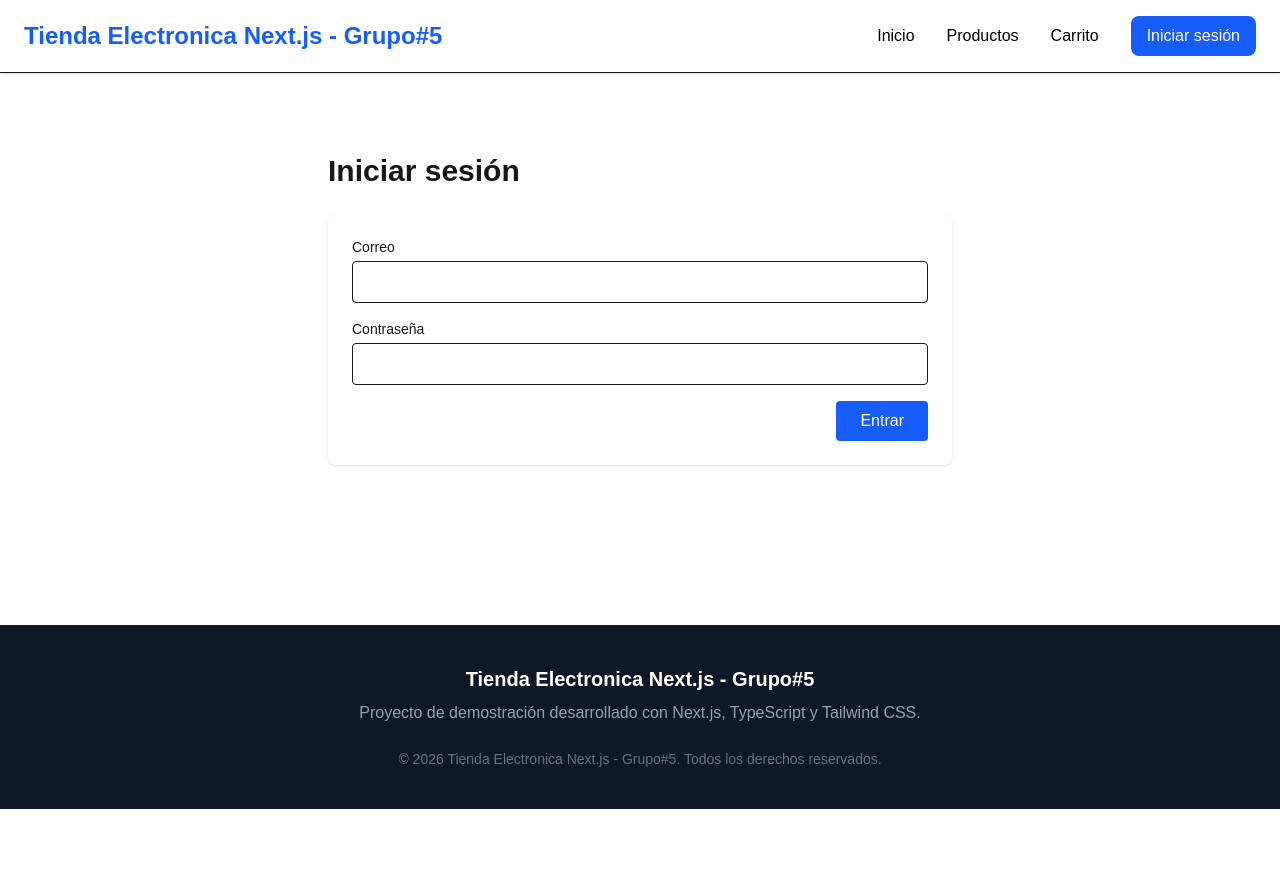
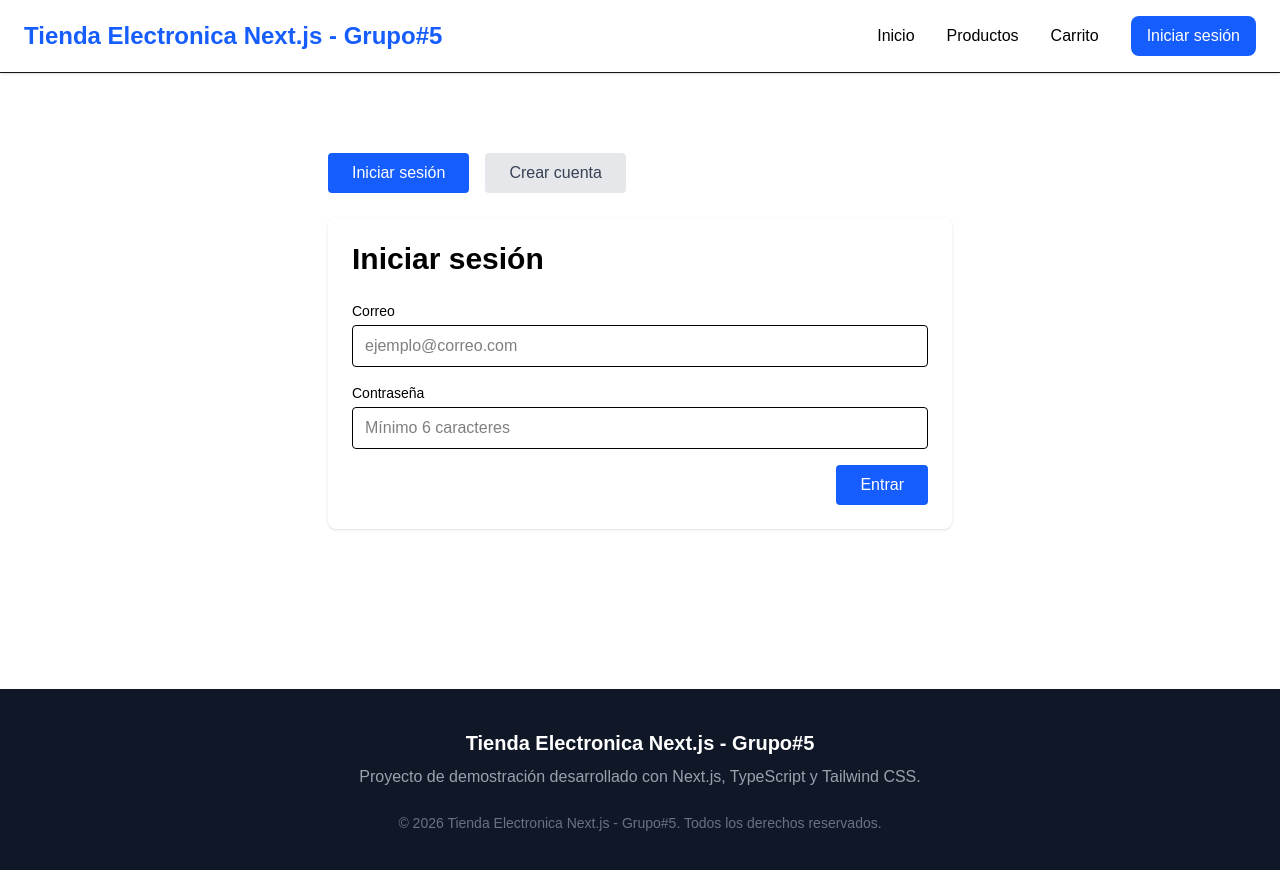
Before and after one commit to GerardoArturoGalindoGarcia/PW2-Tarea-de-investigaci-n-3P, a Next.js app in the folder aplicativo-next/: page /login in a window 1280 px wide. Shown: the top 870 px of the page. Before the commit the page ends 809 px from the top, so only its background shows below. Built offline with nearby package versions, Linux system fonts and the light colour scheme.

Commit message:
Actualizacion

```diff
--- a/aplicativo-next/app/login/page.tsx
+++ b/aplicativo-next/app/login/page.tsx
@@ -1,48 +1,313 @@
 "use client";
 
-import { useState } from "react";
+import { useState, useEffect } from "react";
 import { useRouter } from "next/navigation";
+import bcrypt from "bcryptjs";
+
+interface User {
+  nombre: string;
+  apellido: string;
+  email: string;
+  password: string;
+}
+
+interface LoggedInUser {
+  nombre: string;
+  apellido: string;
+  email: string;
+}
 
 export default function LoginPage() {
+  const [mode, setMode] = useState<"login" | "signup">("login");
   const [email, setEmail] = useState("");
   const [password, setPassword] = useState("");
+  const [nombre, setNombre] = useState("");
+  const [apellido, setApellido] = useState("");
+  const [error, setError] = useState("");
+  const [loggedUser, setLoggedUser] = useState<LoggedInUser | null>(null);
+  const [isLoaded, setIsLoaded] = useState(false);
   const router = useRouter();
 
-  function handleSubmit(e: React.FormEvent) {
+  useEffect(() => {
+    if (typeof window !== "undefined") {
+      const storedUser = localStorage.getItem("loggedInUser");
+      if (storedUser) {
+        try {
+          setLoggedUser(JSON.parse(storedUser));
+        } catch (e: unknown) {
+          localStorage.removeItem("loggedInUser");
+        }
+      }
+      setIsLoaded(true);
+    }
+  }, []);
+
+  const validateEmail = (email: string) => {
+    const emailRegex = /^[^\s@]+@[^\s@]+\.[^\s@]+$/;
+    return emailRegex.test(email);
+  };
+
+  const validatePassword = (password: string) => {
+    return password.length >= 6;
+  };
+
+  const handleSignup = async (e: React.FormEvent) => {
     e.preventDefault();
-    // Simular login guardando en localStorage
-    localStorage.setItem("user", JSON.stringify({ email }));
+    setError("");
+
+    if (!nombre.trim() || !apellido.trim() || !email.trim() || !password.trim()) {
+      setError("Todos los campos son obligatorios");
+      return;
+    }
+
+    if (!validateEmail(email)) {
+      setError("Por favor ingresa un correo válido");
+      return;
+    }
+
+    if (!validatePassword(password)) {
+      setError("La contraseña debe tener al menos 6 caracteres");
+      return;
+    }
+
+    const users: User[] = JSON.parse(localStorage.getItem("users") || "[]");
+
+    if (users.some((u) => u.email === email)) {
+      setError("Este correo ya está registrado");
+      return;
+    }
+
+    const hashedPassword = await bcrypt.hash(password, 10);
+    const newUser: User = {
+      nombre,
+      apellido,
+      email,
+      password: hashedPassword,
+    };
+
+    users.push(newUser);
+    localStorage.setItem("users", JSON.stringify(users));
+
+    alert("¡Cuenta creada exitosamente! Ahora puedes iniciar sesión.");
+    setMode("login");
+    setNombre("");
+    setApellido("");
+    setEmail("");
+    setPassword("");
+  };
+
+  const handleLogin = async (e: React.FormEvent) => {
+    e.preventDefault();
+    setError("");
+
+    if (!email.trim() || !password.trim()) {
+      setError("Correo y contraseña son obligatorios");
+      return;
+    }
+
+    if (!validateEmail(email)) {
+      setError("Por favor ingresa un correo válido");
+      return;
+    }
+
+    const users: User[] = JSON.parse(localStorage.getItem("users") || "[]");
+    const user = users.find((u) => u.email === email);
+
+    if (!user) {
+      setError("Correo o contraseña incorrectos");
+      return;
+    }
+
+    const passwordMatch = await bcrypt.compare(password, user.password);
+
+    if (!passwordMatch) {
+      setError("Correo o contraseña incorrectos");
+      return;
+    }
+
+    const loggedInUser: LoggedInUser = {
+      nombre: user.nombre,
+      apellido: user.apellido,
+      email: user.email,
+    };
+
+    localStorage.setItem("loggedInUser", JSON.stringify(loggedInUser));
+    setLoggedUser(loggedInUser);
+    alert(`¡Bienvenido ${user.nombre} ${user.apellido}!`);
     router.push("/");
+  };
+
+  const handleLogout = () => {
+    localStorage.removeItem("loggedInUser");
+    setLoggedUser(null);
+    setEmail("");
+    setPassword("");
+  };
+
+  if (!isLoaded) {
+    return null;
+  }
+
+  if (loggedUser) {
+    return (
+      <main className="max-w-2xl mx-auto px-6 py-20">
+        <div className="bg-green-50 p-6 rounded-lg shadow border border-green-200">
+          <h1 className="text-3xl font-bold mb-4 text-green-800">✓ Sesión activa</h1>
+          <div className="space-y-3">
+            <p className="text-lg">
+              <span className="font-semibold text-green-900">Usuario:</span> <span className="text-green-800">{loggedUser.nombre} {loggedUser.apellido}</span>
+            </p>
+            <p className="text-lg">
+              <span className="font-semibold text-green-900">Correo:</span> <span className="text-green-800">{loggedUser.email}</span>
+            </p>
+          </div>
+          <button
+            onClick={handleLogout}
+            className="mt-6 bg-red-600 text-white px-6 py-2 rounded hover:bg-red-700 transition"
+          >
+            Cerrar sesión
+          </button>
+        </div>
+      </main>
+    );
   }
 
   return (
     <main className="max-w-2xl mx-auto px-6 py-20">
-      <h1 className="text-3xl font-bold mb-6">Iniciar sesión</h1>
+      <div className="flex gap-4 mb-6">
+        <button
+          onClick={() => {
+            setMode("login");
+            setError("");
+            setNombre("");
+            setApellido("");
+          }}
+          className={`px-6 py-2 rounded transition ${
+            mode === "login"
+              ? "bg-blue-600 text-white"
+              : "bg-gray-200 text-gray-700 hover:bg-gray-300"
+          }`}
+        >
+          Iniciar sesión
+        </button>
+        <button
+          onClick={() => {
+            setMode("signup");
+            setError("");
+            setEmail("");
+            setPassword("");
+          }}
+          className={`px-6 py-2 rounded transition ${
+            mode === "signup"
+              ? "bg-green-600 text-white"
+              : "bg-gray-200 text-gray-700 hover:bg-gray-300"
+          }`}
+        >
+          Crear cuenta
+        </button>
+      </div>
 
-      <form onSubmit={handleSubmit} className="space-y-4 bg-white p-6 rounded-lg shadow">
+      <div className="bg-white p-6 rounded-lg shadow">
+        {error && <div className="mb-4 p-3 bg-red-100 border border-red-400 text-red-700 rounded">{error}</div>}
+
+        {mode === "login" ? (
+          <>
+            <h1 className="text-3xl font-bold mb-6 text-black">Iniciar sesión</h1>
+            <form onSubmit={handleLogin} className="space-y-4">
               <div>
-          <label className="block text-sm font-medium">Correo</label>
+                <label className="block text-sm font-medium text-black">Correo</label>
                 <input
+                  type="email"
                   value={email}
                   onChange={(e) => setEmail(e.target.value)}
-            className="mt-1 block w-full border px-3 py-2 rounded"
+                  placeholder="ejemplo@correo.com"
+                  className="mt-1 block w-full rounded border px-3 py-2 text-black focus:outline-none focus:ring-2 focus:ring-blue-500"
                 />
               </div>
 
               <div>
-          <label className="block text-sm font-medium">Contraseña</label>
+                <label className="block text-sm font-medium text-black">Contraseña</label>
                 <input
                   type="password"
                   value={password}
                   onChange={(e) => setPassword(e.target.value)}
-            className="mt-1 block w-full border px-3 py-2 rounded"
+                  placeholder="Mínimo 6 caracteres"
+                  className="mt-1 block w-full border px-3 py-2 rounded text-black focus:outline-none focus:ring-2 focus:ring-blue-500"
                 />
               </div>
 
               <div className="text-right">
-          <button className="bg-blue-600 text-white px-6 py-2 rounded">Entrar</button>
+                <button
+                  type="submit"
+                  className="bg-blue-600 text-white px-6 py-2 rounded hover:bg-blue-700 transition"
+                >
+                  Entrar
+                </button>
               </div>
             </form>
+          </>
+        ) : (
+          <>
+            <h1 className="text-3xl font-bold mb-6 text-black">Crear cuenta</h1>
+            <form onSubmit={handleSignup} className="space-y-4">
+              <div className="grid grid-cols-2 gap-4">
+                <div>
+                  <label className="block text-sm font-medium text-black">Nombre</label>
+                  <input
+                    type="text"
+                    value={nombre}
+                    onChange={(e) => setNombre(e.target.value)}
+                    placeholder="Tu nombre"
+                    className="mt-1 block w-full border px-3 py-2 rounded text-black focus:outline-none focus:ring-2 focus:ring-green-500"
+                  />
+                </div>
+
+                <div>
+                  <label className="block text-sm font-medium text-black">Apellido</label>
+                  <input
+                    type="text"
+                    value={apellido}
+                    onChange={(e) => setApellido(e.target.value)}
+                    placeholder="Tu apellido"
+                    className="mt-1 block w-full border px-3 py-2 rounded text-black focus:outline-none focus:ring-2 focus:ring-green-500"
+                  />
+                </div>
+              </div>
+
+              <div>
+                <label className="block text-sm font-medium text-black">Correo</label>
+                <input
+                  type="email"
+                  value={email}
+                  onChange={(e) => setEmail(e.target.value)}
+                  placeholder="ejemplo@correo.com"
+                  className="mt-1 block w-full border px-3 py-2 rounded text-black focus:outline-none focus:ring-2 focus:ring-green-500"
+                />
+              </div>
+
+              <div>
+                <label className="block text-sm font-medium text-black">Contraseña</label>
+                <input
+                  type="password"
+                  value={password}
+                  onChange={(e) => setPassword(e.target.value)}
+                  placeholder="Mínimo 6 caracteres"
+                  className="mt-1 block w-full border px-3 py-2 rounded text-black focus:outline-none focus:ring-2 focus:ring-green-500"
+                />
+              </div>
+
+              <div className="text-right">
+                <button
+                  type="submit"
+                  className="bg-green-600 text-white px-6 py-2 rounded hover:bg-green-700 transition"
+                >
+                  Crear cuenta
+                </button>
+              </div>
+            </form>
+          </>
+        )}
+      </div>
     </main>
   );
 }
--- a/aplicativo-next/components/FeaturedProducts.tsx
+++ b/aplicativo-next/components/FeaturedProducts.tsx
@@ -9,7 +9,7 @@ export default function FeaturedProducts() {
             </h2>
 
             <div className="grid grid-cols-1 md:grid-cols-2 lg:grid-cols-3 gap-8">
-                {products.map((producto) => (
+                {products.slice(0, 3).map((producto) => (
                     <ProductCard
                         key={producto.id}
                         id={producto.id}
--- a/aplicativo-next/package.json
+++ b/aplicativo-next/package.json
@@ -9,6 +9,7 @@
     "lint": "eslint"
   },
   "dependencies": {
+    "bcryptjs": "^3.0.3",
     "next": "16.2.10",
     "react": "19.2.4",
     "react-dom": "19.2.4"
```
Also changed, not shown: aplicativo-next/data/products.ts (+21 -0 lines), 1 other file (tests, documents, lock files or other folders). Lines whose indentation alone changed are shown as unchanged.
